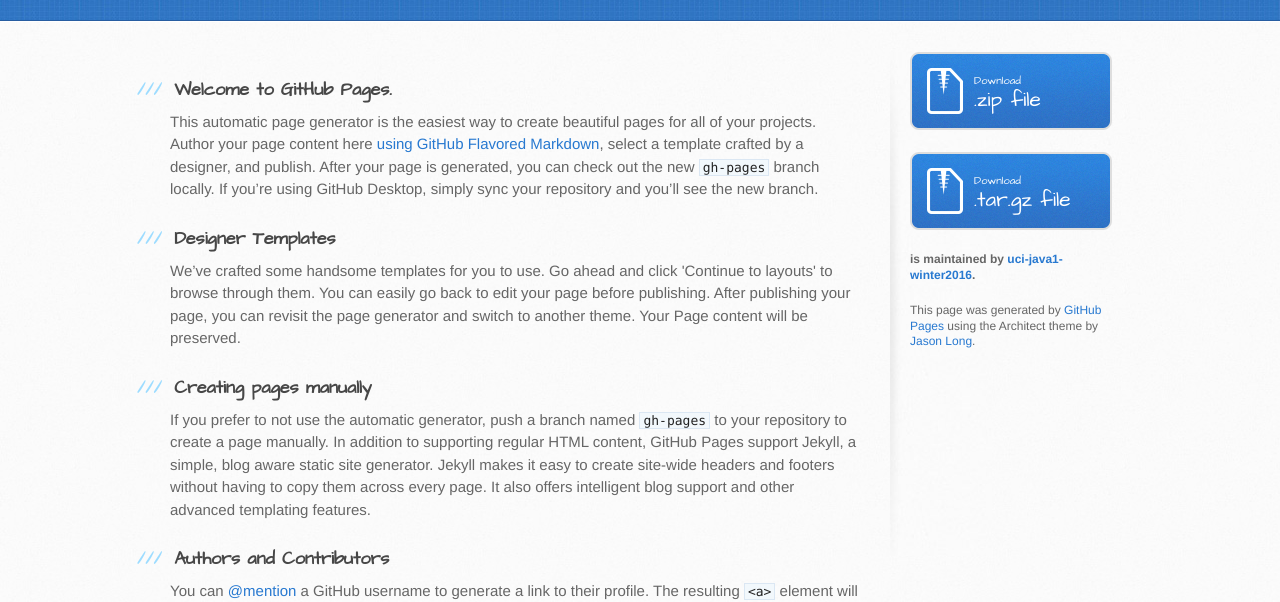
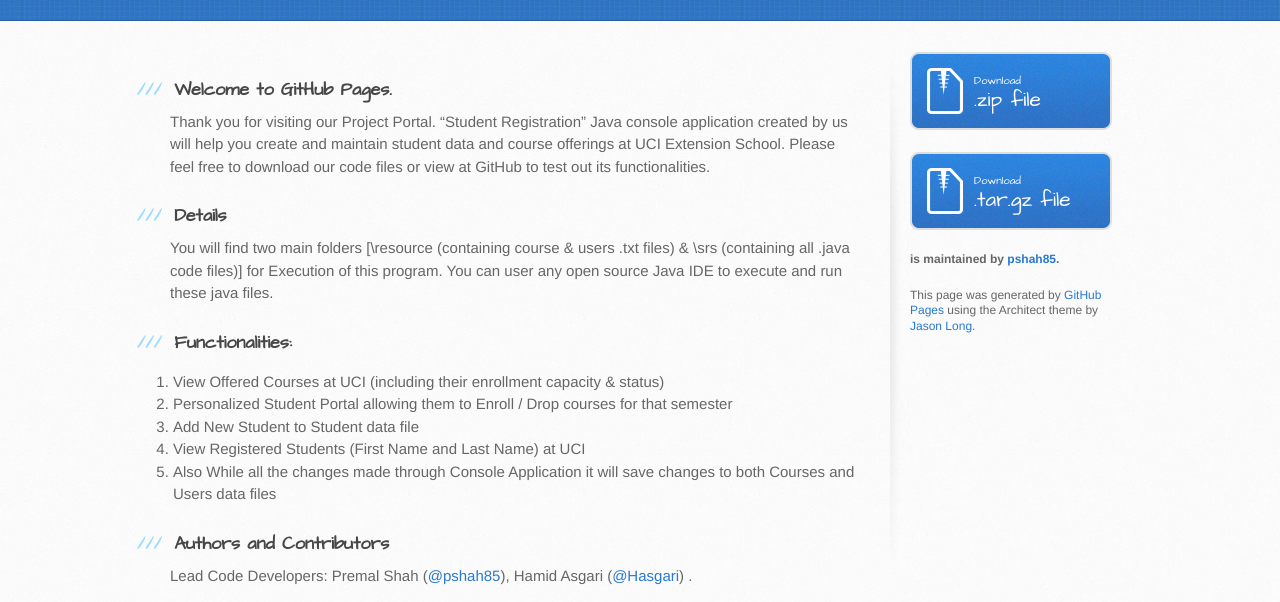
Before and after one commit to pshah85/TeamC.RegistrationConsole.io, a plain HTML site: page index.html in a window 1280 px wide. Shown: the part 358-960 px from the top of the page. Drawn offline with Linux system fonts and the light colour scheme.

```diff
--- a/index.html
+++ b/index.html
@@ -13,7 +13,7 @@
     <script src="//html5shiv.googlecode.com/svn/trunk/html5.js"></script>
     <![endif]-->
 
-    <title>Student Registration Program by uci-java1-winter2016</title>
+    <title>Student Registration Program by pshah85</title>
   </head>
 
   <body>
@@ -21,7 +21,7 @@
       <div class="inner">
         <h1>Student Registration Program</h1>
         <h2>The repository for Team c&#39;s final team project.</h2>
-        <a href="https://github.com/uci-java1-winter2016/team-c" class="button"><small>View project on</small> GitHub</a>
+        <a href="https://github.com/pshah85/TeamC.RegistrationConsole.io" class="button"><small>View project on</small> GitHub</a>
       </div>
     </header>
 
@@ -31,22 +31,28 @@
           <h3>
 <a id="welcome-to-github-pages" class="anchor" href="#welcome-to-github-pages" aria-hidden="true"><span aria-hidden="true" class="octicon octicon-link"></span></a>Welcome to GitHub Pages.</h3>
 
-<p>This automatic page generator is the easiest way to create beautiful pages for all of your projects. Author your page content here <a href="https://guides.github.com/features/mastering-markdown/">using GitHub Flavored Markdown</a>, select a template crafted by a designer, and publish. After your page is generated, you can check out the new <code>gh-pages</code> branch locally. If you’re using GitHub Desktop, simply sync your repository and you’ll see the new branch.</p>
+<p>Thank you for visiting our Project Portal. “Student Registration” Java console application created by us will help you create and maintain student data and course offerings at UCI Extension School. Please feel free to download our code files or view at GitHub to test out its functionalities.</p>
 
 <h3>
-<a id="designer-templates" class="anchor" href="#designer-templates" aria-hidden="true"><span aria-hidden="true" class="octicon octicon-link"></span></a>Designer Templates</h3>
+<a id="details" class="anchor" href="#details" aria-hidden="true"><span aria-hidden="true" class="octicon octicon-link"></span></a>Details</h3>
 
-<p>We’ve crafted some handsome templates for you to use. Go ahead and click 'Continue to layouts' to browse through them. You can easily go back to edit your page before publishing. After publishing your page, you can revisit the page generator and switch to another theme. Your Page content will be preserved.</p>
+<p>You will find two main folders [\resource (containing course &amp; users .txt files) &amp; \srs (containing all .java code files)] for Execution of this program. You can user any open source Java IDE to execute and run these java files. </p>
 
 <h3>
-<a id="creating-pages-manually" class="anchor" href="#creating-pages-manually" aria-hidden="true"><span aria-hidden="true" class="octicon octicon-link"></span></a>Creating pages manually</h3>
+<a id="functionalities" class="anchor" href="#functionalities" aria-hidden="true"><span aria-hidden="true" class="octicon octicon-link"></span></a>Functionalities:</h3>
 
-<p>If you prefer to not use the automatic generator, push a branch named <code>gh-pages</code> to your repository to create a page manually. In addition to supporting regular HTML content, GitHub Pages support Jekyll, a simple, blog aware static site generator. Jekyll makes it easy to create site-wide headers and footers without having to copy them across every page. It also offers intelligent blog support and other advanced templating features.</p>
+<ol>
+<li> View Offered Courses at UCI (including their enrollment capacity &amp; status)</li>
+<li> Personalized Student Portal allowing them to Enroll / Drop courses for that semester</li>
+<li> Add New Student to Student data file</li>
+<li> View Registered Students (First Name and Last Name) at UCI</li>
+<li> Also While all the changes made through Console Application it will save changes to both Courses and Users data files</li>
+</ol>
 
 <h3>
 <a id="authors-and-contributors" class="anchor" href="#authors-and-contributors" aria-hidden="true"><span aria-hidden="true" class="octicon octicon-link"></span></a>Authors and Contributors</h3>
 
-<p>You can <a href="https://help.github.com/articles/basic-writing-and-formatting-syntax/#mentioning-users-and-teams" class="user-mention">@mention</a> a GitHub username to generate a link to their profile. The resulting <code>&lt;a&gt;</code> element will link to the contributor’s GitHub Profile. For example: In 2007, Chris Wanstrath (<a href="https://github.com/defunkt" class="user-mention">@defunkt</a>), PJ Hyett (<a href="https://github.com/pjhyett" class="user-mention">@pjhyett</a>), and Tom Preston-Werner (<a href="https://github.com/mojombo" class="user-mention">@mojombo</a>) founded GitHub.</p>
+<p>Lead Code Developers: Premal Shah (<a href="https://github.com/pshah85" class="user-mention">@pshah85</a>), Hamid Asgari (<a href="https://github.com/Hasgari" class="user-mention">@Hasgari</a>) . </p>
 
 <h3>
 <a id="support-or-contact" class="anchor" href="#support-or-contact" aria-hidden="true"><span aria-hidden="true" class="octicon octicon-link"></span></a>Support or Contact</h3>
@@ -55,16 +61,16 @@
         </section>
 
         <aside id="sidebar">
-          <a href="https://github.com/uci-java1-winter2016/team-c/zipball/master" class="button">
+          <a href="https://github.com/pshah85/TeamC.RegistrationConsole.io/zipball/master" class="button">
             <small>Download</small>
             .zip file
           </a>
-          <a href="https://github.com/uci-java1-winter2016/team-c/tarball/master" class="button">
+          <a href="https://github.com/pshah85/TeamC.RegistrationConsole.io/tarball/master" class="button">
             <small>Download</small>
             .tar.gz file
           </a>
 
-          <p class="repo-owner"><a href="https://github.com/uci-java1-winter2016/team-c"></a> is maintained by <a href="https://github.com/uci-java1-winter2016">uci-java1-winter2016</a>.</p>
+          <p class="repo-owner"><a href="https://github.com/pshah85/TeamC.RegistrationConsole.io"></a> is maintained by <a href="https://github.com/pshah85">pshah85</a>.</p>
 
           <p>This page was generated by <a href="https://pages.github.com">GitHub Pages</a> using the Architect theme by <a href="https://twitter.com/jasonlong">Jason Long</a>.</p>
         </aside>
```
Also changed, not shown: params.json (+1 -1 lines).
